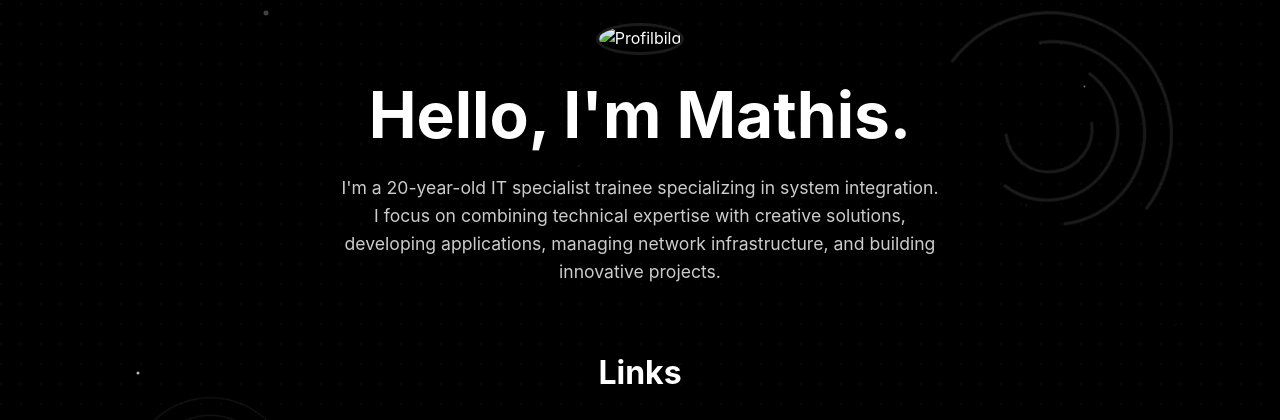
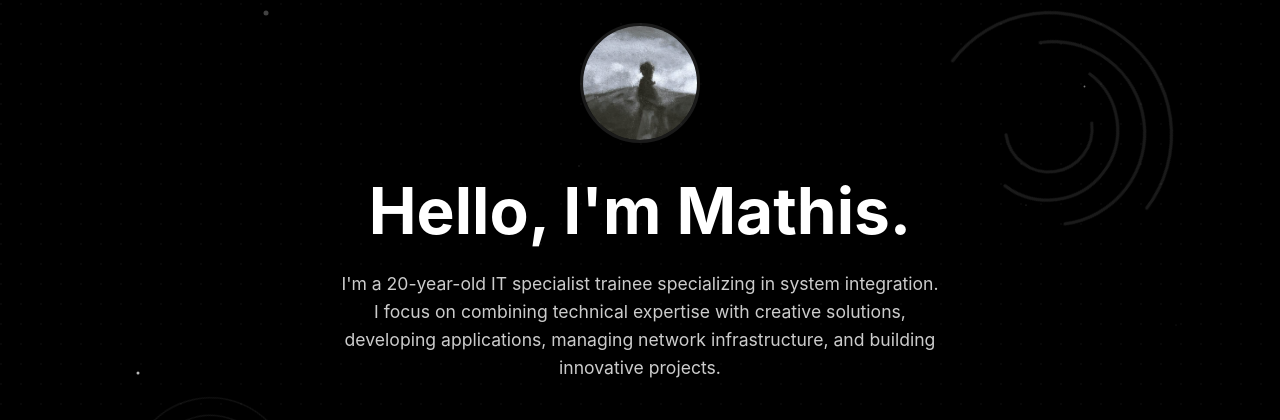
Before and after one commit to MathisTRD/mattytr.dev, a website: page public/index.html in a window 1280 px wide. Shown: the part 117-537 px from the top of the page. Drawn offline with Linux system fonts and the light colour scheme; no server answers.

Commit message:
Update image paths and add test.html
Corrected the image path in index.html to use a relative path. Added test.html in public/src/scripts with an image reference for testing purposes.

```diff
--- a/public/index.html
+++ b/public/index.html
@@ -180,7 +180,7 @@
     <main class="main-content">
         <div id="hero" class="hero-section">
             <div class="profile-image">
-                <img src="public/assets/images/profile.jpg" alt="Profilbild">
+                <img src="./assets/images/profile.jpg" alt="Profilbild">
             </div>
 
             <h1 class="hero-title">
```
Also changed, not shown: public/src/scripts/test.html (added, +1 -0 lines).
